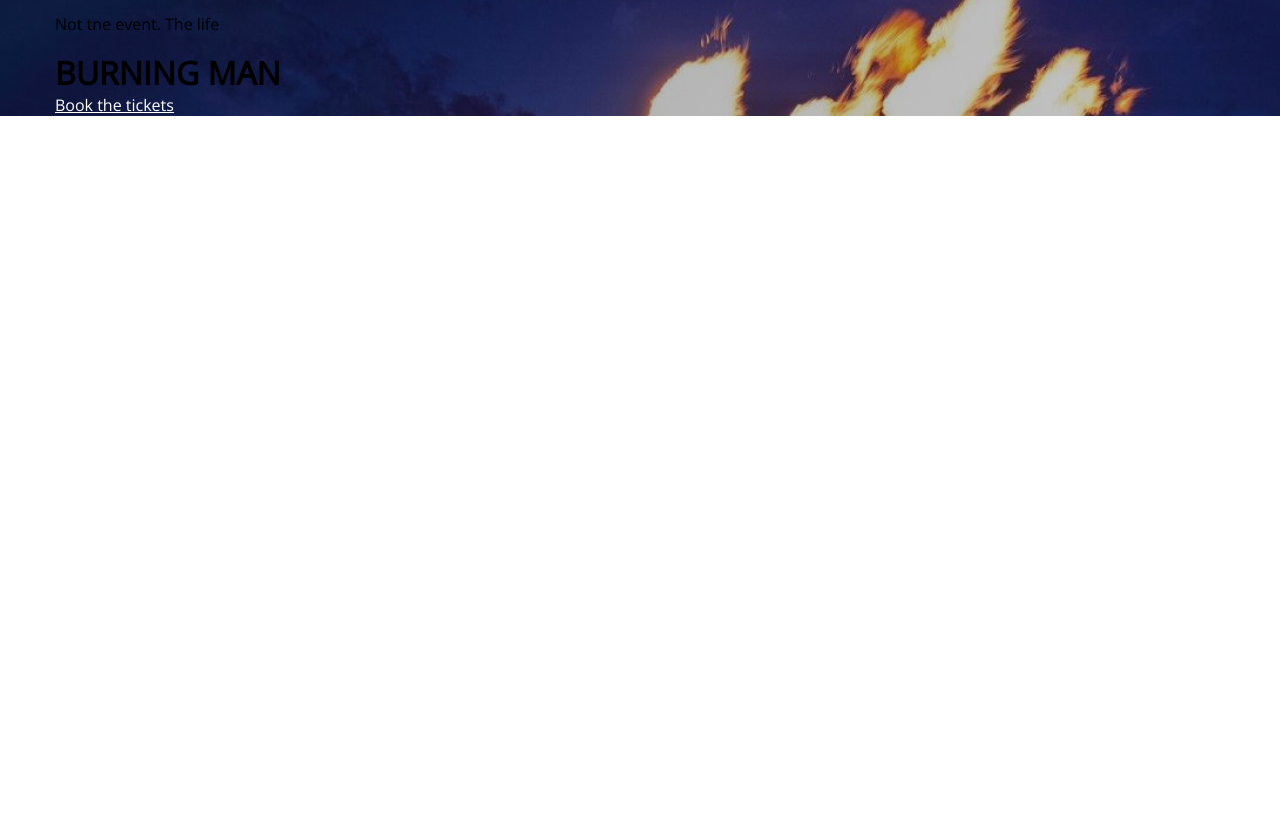
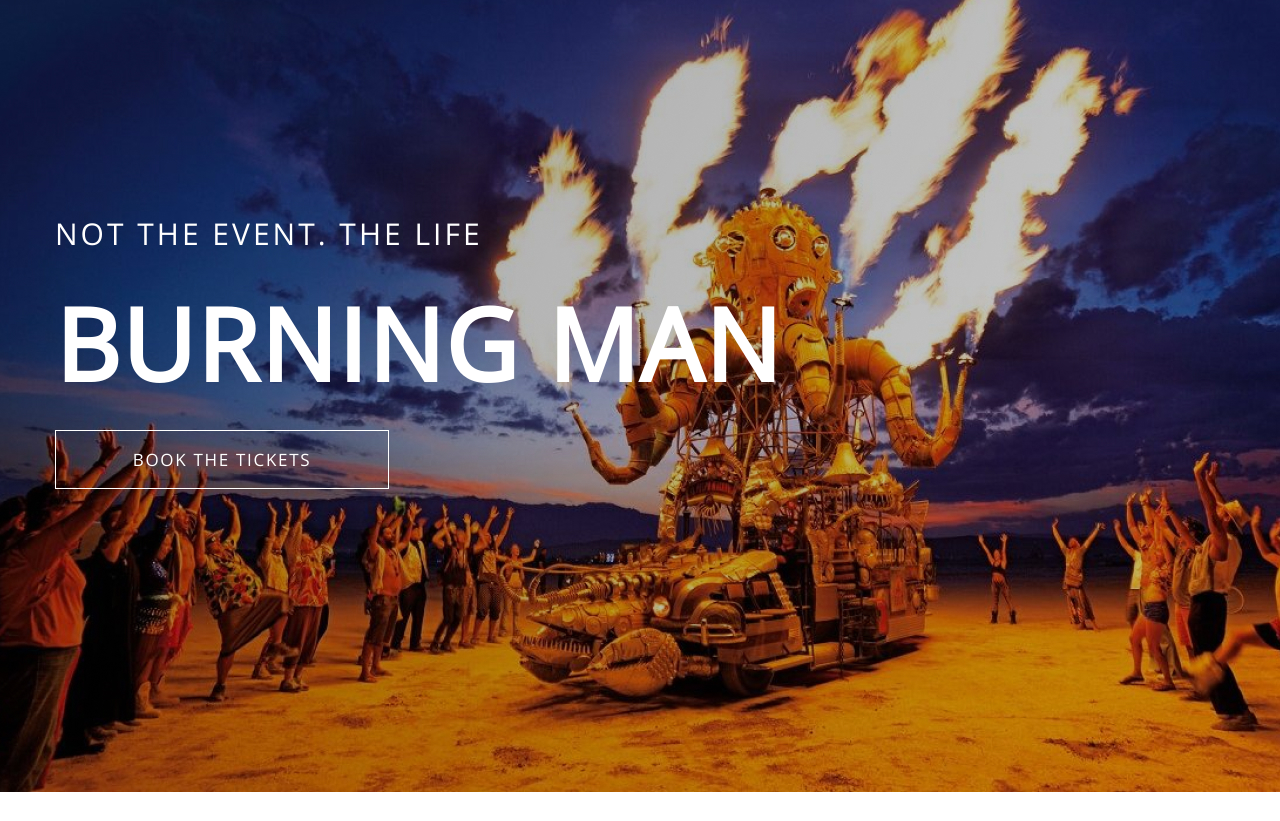
Before and after one commit to aleksandrsg/figma, a plain HTML site: page index.html in a window 1280 px wide. Shown: the part 108-929 px from the top of the page. Before the commit the page ends 800 px from the top, so only its background shows below. Drawn offline with nearby package versions, Linux system fonts and the light colour scheme.

Commit message:
Header completed

```diff
--- a/CSS/style.css
+++ b/CSS/style.css
@@ -28,6 +28,7 @@ ul, li {
 
 .header {
     background: url(../img/header-bg.jpg) no-repeat center top;
+    padding-bottom: 332px;
 }
 
 header a {
@@ -65,3 +66,32 @@ header a {
 .logo{
     margin-right: 69px;
 }
+
+.offer {
+    text-transform: uppercase;
+    margin-top: 216px;
+    color: #FFFFFF;
+}
+
+.offer p{
+    font-size: 30px;
+    letter-spacing: 0.1em;
+}
+
+.offer h1 {
+    font-size: 100px;
+    margin-bottom: 19px;
+    margin-top: -9px;
+    letter-spacing: 0.02em;
+}
+
+.btn{
+    display: block;
+    font-size: 17px;
+    text-align: center;
+    letter-spacing: 0.1em;
+    padding: 17px 47px;
+    border: 1px solid #fff;
+    width: 238px;
+    text-decoration: none;
+}
--- a/index.html
+++ b/index.html
@@ -31,7 +31,7 @@
                 <a href="tel:+1 893 839-23-64" class="tel">+1 893 839-23-64</a>
             </div>
             <div class="offer">
-                <p>Not tne event. The life</p>
+                <p>Not the event. The life</p>
                 <h1>Burning MAN</h1>
                 <a href="#" class="btn">Book the tickets</a>
             </div>
```
